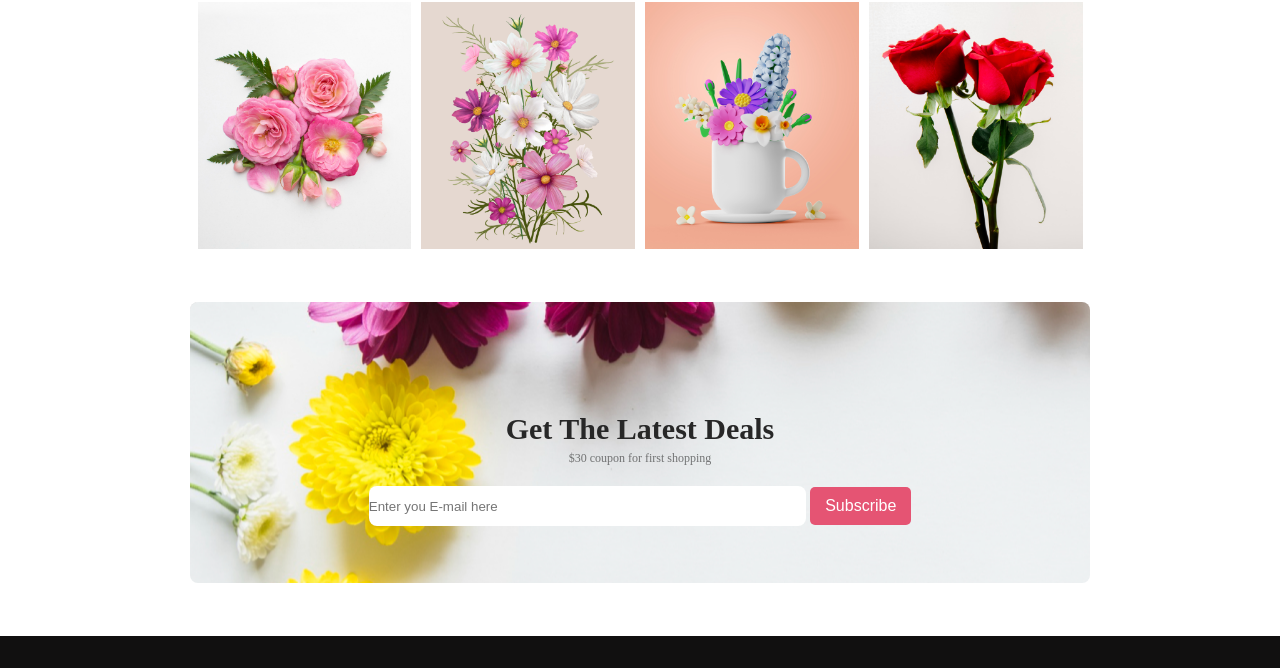
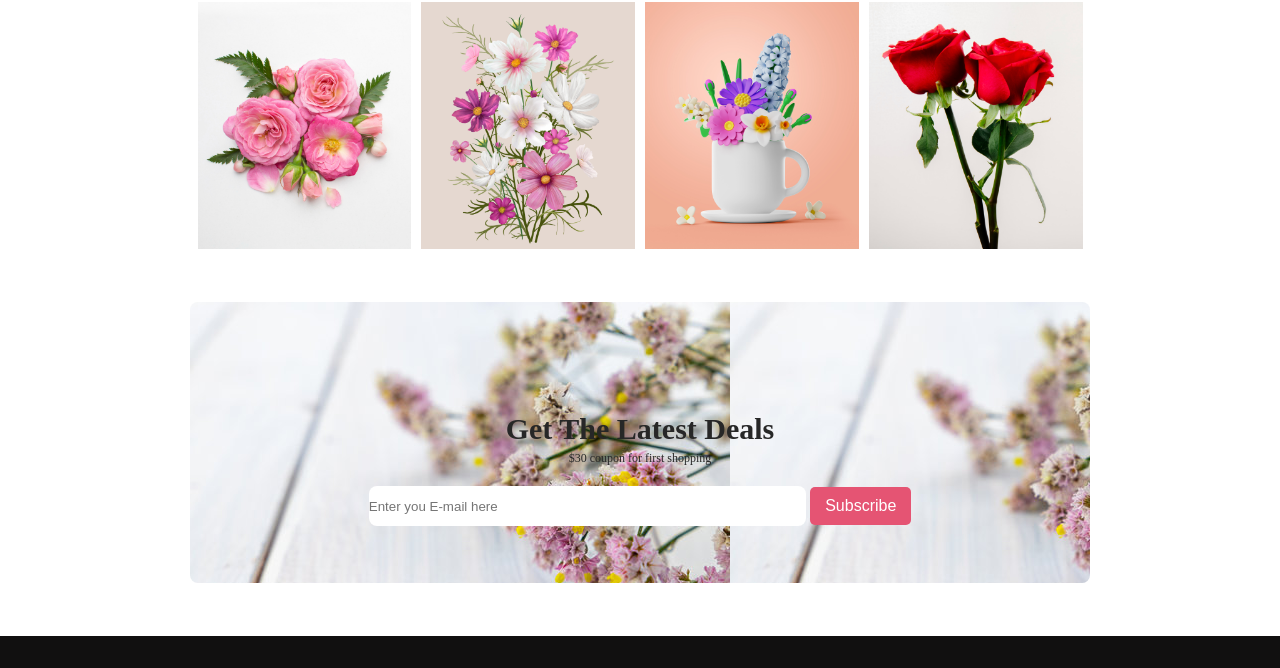
Before and after one commit to Saha-joy7/Flower-shop, a plain HTML site: page index.html in a window 1280 px wide. Shown: the part 2089-2757 px from the top of the page. Drawn offline with Linux system fonts and the light colour scheme.

Commit message:
added the assignment after done the overall woek

```diff
--- a/style/design.css
+++ b/style/design.css
@@ -2,7 +2,6 @@
     margin: 0px;
     padding: 0px;
 }
-
 
 
 .banner-container-one{
@@ -37,9 +36,6 @@
     background: #E55473;
     border: none;
 }
-
-
-
 
 
 
@@ -120,9 +116,6 @@
 
 
 
-
-
-
 .banner-container-two{
     display: flex;
     justify-content: space-between;
@@ -190,14 +183,12 @@
 
 
 .latest-deal-container{
-    background: url("../Rectangle\ 9.png"), lightgray 0px -203.444px / 100% 213.755% no-repeat;
+    background: url("../banner.jpg"), lightgray 0px -203.444px / 100% 213.755% no-repeat;
     height: 280.625px;
     width: 900px;
     margin: auto;
     margin-top: 53.248px;
     border-radius: 8px;
-
-
 
 }
 .latest-deal-title{
@@ -208,7 +199,7 @@
 .latest-deal-description{
     font-size: 12px;
     padding-top: 5px;
-    color: rgba(39, 39, 39, 0.60);
+    color: rgba(39, 39, 39, 1);
 }
 .latest-deal-container-details{
     text-align: center;
```
Also changed, not shown: banner.jpg (added).
